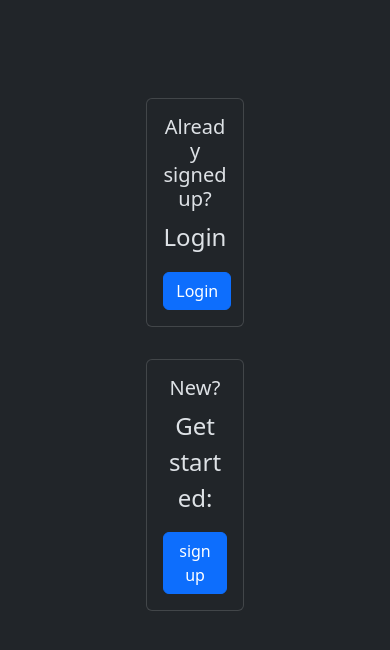
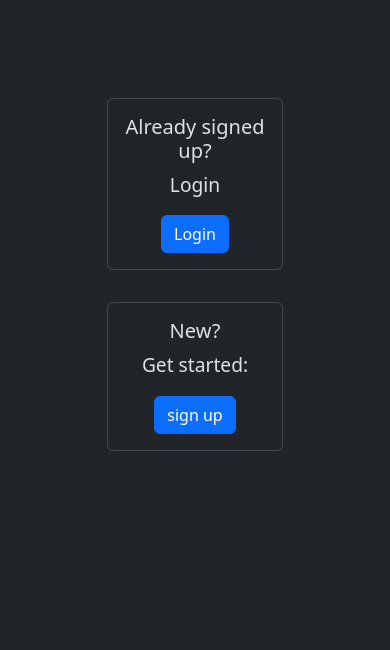
Before and after one commit to Apek3112004/AgriRental, a plain HTML site: page both.html in a window 390 px wide. Drawn offline with nearby package versions, Linux system fonts and the light colour scheme.

Commit message:
Update both.css

```diff
--- a/both.css
+++ b/both.css
@@ -17,7 +17,7 @@
 }
 
 .card{
-    font-size: 1.5rem;
+/*     font-size: 1.5rem; */
     height: 200px;
     width:65%;
     top:10%;
@@ -33,6 +33,6 @@ body{
 .card{
 /*     font-size: 1.5rem; */
     height: 200px;
-    width:25%;
+    width:45%;
     top:10%;
 }
```
